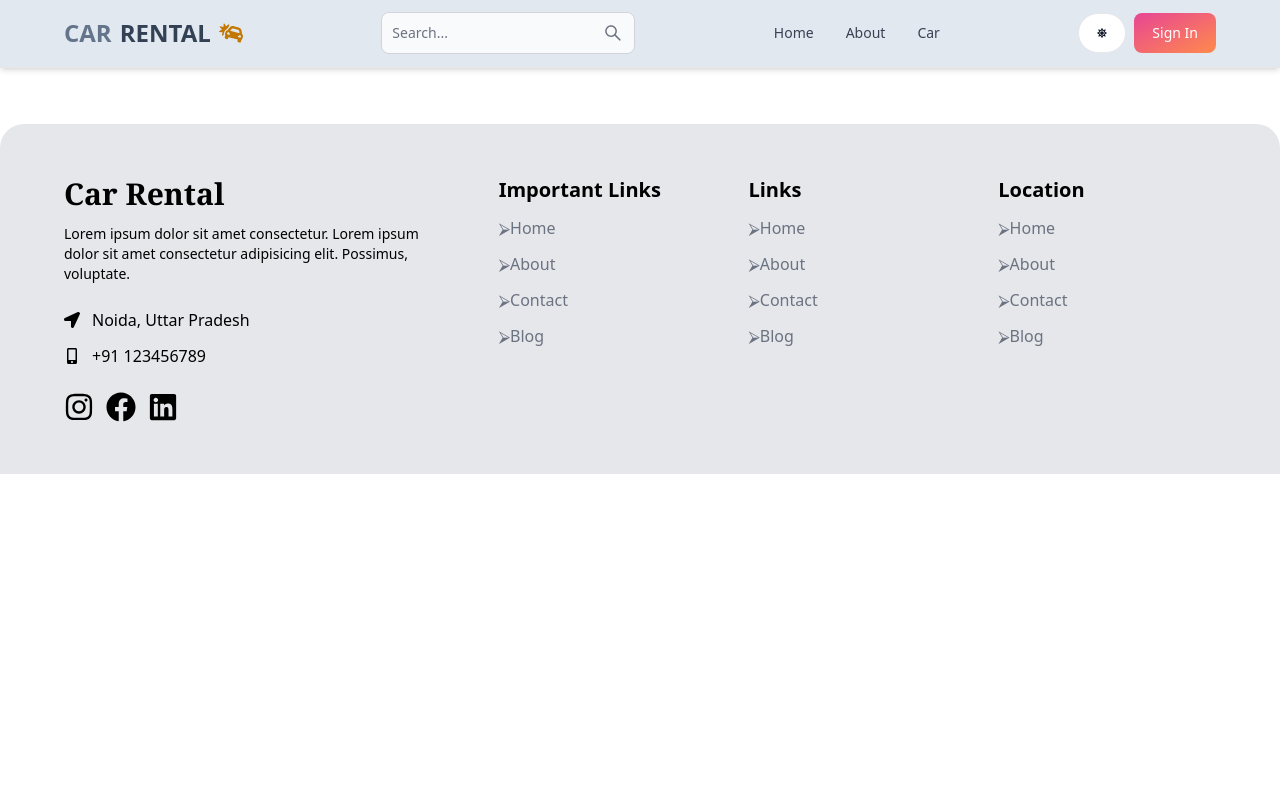
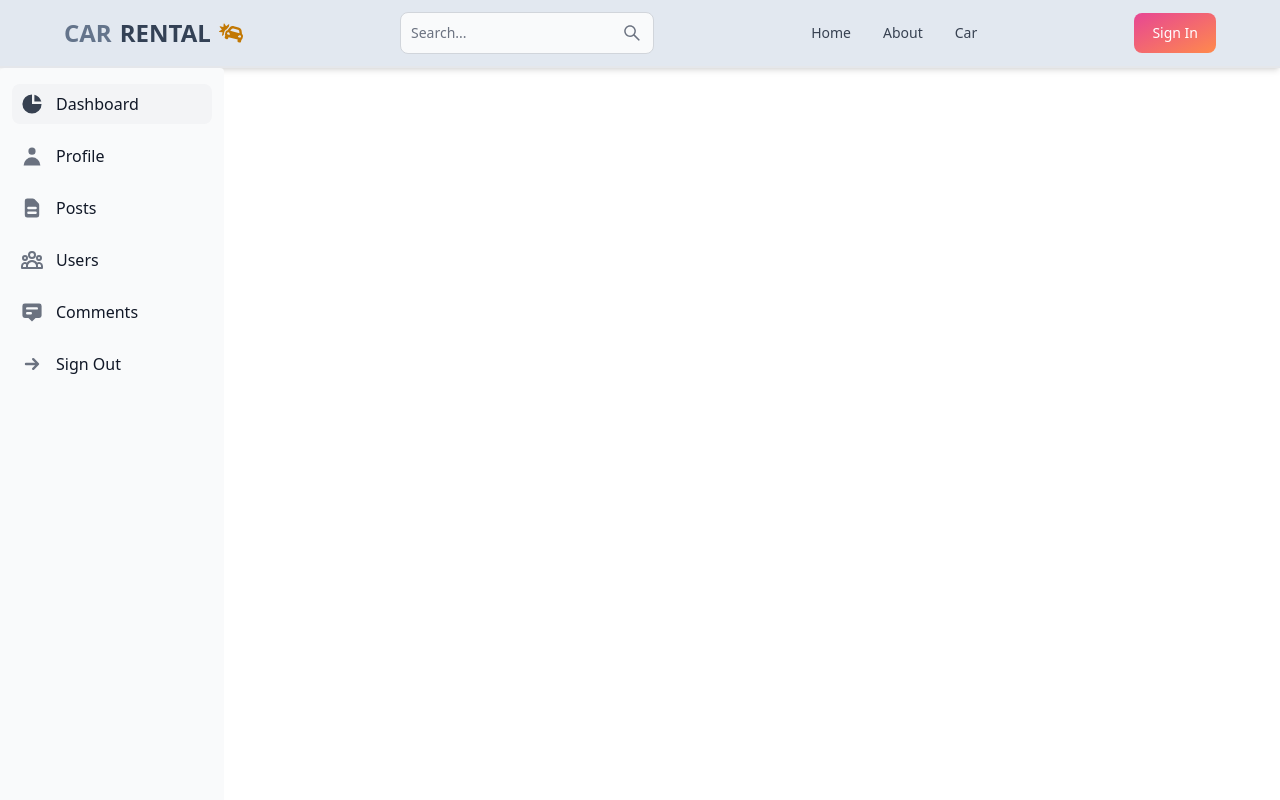
Before and after one commit to caokhanh1/Car-Rental, a React (Vite) app in the folder client/: page /dashboard in a window 1280 px wide. Shown: the top 800 px of the page. Built offline with nearby package versions, Linux system fonts and the light colour scheme.

Commit message:
update/khanh

```diff
--- a/client/src/App.jsx
+++ b/client/src/App.jsx
@@ -10,6 +10,7 @@ import Footer from "./components/Footer";
 import Booking from "./pages/Booking";
 import PrivateRoute from "./components/PrivateRoute";
 import CarRentalRegistration from "./pages/CarRentalRegistration";
+import Dashboard from "./pages/Dashboard";
 
 export default function App() {
   return (
@@ -22,9 +23,10 @@ export default function App() {
         <Route path="/about" element={<About />} />
 
         <Route element={<PrivateRoute />}>
-          <Route path="/profile" element={<Profile />} />
+        <Route path="/profile" element={<Profile />} />
 
         </Route>
+        <Route path="/dashboard" element={<Dashboard />} />
         <Route path="/register-car" element={<CarRentalRegistration />} />
         <Route path="/booking" element={<Booking />} />
         <Route path="/cars" element={<Cars />} />
--- a/client/src/components/BookCar/BookingPage.jsx
+++ b/client/src/components/BookCar/BookingPage.jsx
@@ -7,28 +7,7 @@ const BookingPage = () => {
       <div className="flex flex-col lg:flex-row lg:space-x-8">
         <div className="flex-1">
           <img src={car1} alt="Car" className="w-full h-auto rounded-lg mb-4" />
-          <div className="flex space-x-2">
-            <img
-              src={car5}
-              alt="Car Thumbnail"
-              className="w-1/5 h-auto rounded-lg cursor-pointer"
-            />
-            <img
-              src={car6}
-              alt="Car Thumbnail"
-              className="w-1/5 h-auto rounded-lg cursor-pointer"
-            />
-            <img
-              src={car6}
-              alt="Car Thumbnail"
-              className="w-1/5 h-auto rounded-lg cursor-pointer"
-            />
-            <img
-              src={car6}
-              alt="Car Thumbnail"
-              className="w-1/5 h-auto rounded-lg cursor-pointer"
-            />
-          </div>
+
         </div>
 
         {/* Booking Form */}
--- /dev/null
+++ b/client/src/components/DashBoard/DashSidebar.jsx
@@ -0,0 +1,95 @@
+import { Sidebar } from "flowbite-react";
+import { useEffect, useState } from "react";
+import {
+    HiUser,
+    HiArrowSmRight,
+    HiDocumentText,
+    HiOutlineUserGroup,
+    HiAnnotation,
+    HiChartPie,
+} from 'react-icons/hi';
+
+import { Link, useLocation } from 'react-router-dom';
+export default function DashSidebar() {
+    const location = useLocation();
+
+    const [tab, setTab] = useState('');
+    useEffect(() => {
+      const urlParams = new URLSearchParams(location.search);
+      const tabFromUrl = urlParams.get('tab');
+      if (tabFromUrl) {
+        setTab(tabFromUrl);
+      }
+    }, [location.search]);
+  return (
+    <Sidebar className='w-full md:w-56'>
+    <Sidebar.Items>
+      <Sidebar.ItemGroup className='flex flex-col gap-1'>
+
+          <Link to='/dashboard?tab=dash'>
+            <Sidebar.Item
+              active={tab === 'dash' || !tab}
+              icon={HiChartPie}
+              as='div'
+            >
+              Dashboard
+            </Sidebar.Item>
+          </Link>
+
+        <Link to='/dashboard?tab=profile'>
+          <Sidebar.Item
+            active={tab === 'profile'}
+            icon={HiUser}
+
+            labelColor='dark'
+            as='div'
+          >
+            Profile
+          </Sidebar.Item>
+        </Link>
+
+          <Link to='/dashboard?tab=posts'>
+            <Sidebar.Item
+              active={tab === 'posts'}
+              icon={HiDocumentText}
+              as='div'
+            >
+              Posts
+            </Sidebar.Item>
+          </Link>
+
+
+          <>
+            <Link to='/dashboard?tab=users'>
+              <Sidebar.Item
+                active={tab === 'users'}
+                icon={HiOutlineUserGroup}
+                as='div'
+              >
+                Users
+              </Sidebar.Item>
+            </Link>
+            <Link to='/dashboard?tab=comments'>
+              <Sidebar.Item
+                active={tab === 'comments'}
+                icon={HiAnnotation}
+                as='div'
+              >
+                Comments
+              </Sidebar.Item>
+            </Link>
+          </>
+
+        <Sidebar.Item
+          icon={HiArrowSmRight}
+          className='cursor-pointer'
+
+        >
+          Sign Out
+        </Sidebar.Item>
+      </Sidebar.ItemGroup>
+    </Sidebar.Items>
+  </Sidebar>
+
+  );
+}
--- /dev/null
+++ b/client/src/components/DashBoard/DashUser.jsx
@@ -0,0 +1,121 @@
+import { Modal, Table, Button } from "flowbite-react";
+import { useState } from "react";
+import { HiOutlineExclamationCircle, HiOutlineSearch } from "react-icons/hi";
+
+export default function DashUsers() {
+  // Sample user data (5 users)
+  const [users, setUsers] = useState([
+    {
+      id: 1,
+      dateCreated: "2023-09-01",
+      userImage: "https://via.placeholder.com/40",
+      username: "john_doe",
+      email: "john@example.com",
+    },
+    {
+      id: 2,
+      dateCreated: "2023-09-02",
+      userImage: "https://via.placeholder.com/40",
+      username: "jane_smith",
+      email: "jane@example.com",
+    },
+    {
+      id: 3,
+      dateCreated: "2023-09-03",
+      userImage: "https://via.placeholder.com/40",
+      username: "samuel_lee",
+      email: "samuel@example.com",
+    },
+    {
+      id: 4,
+      dateCreated: "2023-09-04",
+      userImage: "https://via.placeholder.com/40",
+      username: "alice_wong",
+      email: "alice@example.com",
+    },
+    {
+      id: 5,
+      dateCreated: "2023-09-05",
+      userImage: "https://via.placeholder.com/40",
+      username: "bob_jones",
+      email: "bob@example.com",
+    },
+  ]);
+
+  const [showModal, setShowModal] = useState(false);
+  const [selectedUser, setSelectedUser] = useState(null);
+
+  // Function to handle delete click
+  const handleDeleteClick = (user) => {
+    setSelectedUser(user);
+    setShowModal(true);
+  };
+
+  const handleConfirmDelete = () => {
+    // Perform delete action here
+    setUsers(users.filter((user) => user.id !== selectedUser.id));
+    setShowModal(false);
+    setSelectedUser(null);
+  };
+
+  return (
+    <div className="table-auto overflow-x-scroll md:mx-auto p-3 scrollbar scrollbar-track-slate-100 scrollbar-thumb-slate-300 dark:scrollbar-track-slate-700 dark:scrollbar-thumb-slate-500">
+      <Table hoverable className="shadow-md">
+        <Table.Head>
+          <Table.HeadCell>Date created</Table.HeadCell>
+          <Table.HeadCell>User image</Table.HeadCell>
+          <Table.HeadCell>Username</Table.HeadCell>
+          <Table.HeadCell>Email</Table.HeadCell>
+          <Table.HeadCell>Delete</Table.HeadCell>
+        </Table.Head>
+        <Table.Body className="divide-y">
+          {users.map((user) => (
+            <Table.Row
+              className="bg-white dark:border-gray-700 dark:bg-gray-800"
+              key={user.id}
+            >
+              <Table.Cell>{user.dateCreated}</Table.Cell>
+              <Table.Cell>
+                <img
+                  src={user.userImage}
+                  alt={user.username}
+                  className="w-10 h-10 object-cover bg-gray-500 rounded-full"
+                />
+              </Table.Cell>
+              <Table.Cell>{user.username}</Table.Cell>
+              <Table.Cell>{user.email}</Table.Cell>
+              <Table.Cell>
+                <span
+                  className="font-medium text-red-500 hover:underline cursor-pointer"
+                  onClick={() => handleDeleteClick(user)}
+                >
+                  Delete
+                </span>
+              </Table.Cell>
+            </Table.Row>
+          ))}
+        </Table.Body>
+      </Table>
+
+      <Modal show={showModal} onClose={() => setShowModal(false)}>
+        <Modal.Header>Delete User</Modal.Header>
+        <Modal.Body>
+          <div className="text-center">
+            <HiOutlineExclamationCircle className="h-14 w-14 text-gray-400 dark:text-gray-200 mb-4 mx-auto" />
+            <h3 className="mb-5 text-lg text-gray-500 dark:text-gray-400">
+              Are you sure you want to delete {selectedUser?.username}?
+            </h3>
+            <div className="flex justify-center gap-4">
+              <Button color="failure" onClick={handleConfirmDelete}>
+                Yes, Im sure
+              </Button>
+              <Button color="gray" onClick={() => setShowModal(false)}>
+                No, cancel
+              </Button>
+            </div>
+          </div>
+        </Modal.Body>
+      </Modal>
+    </div>
+  );
+}
--- a/client/src/components/Google.jsx
+++ b/client/src/components/Google.jsx
@@ -14,7 +14,7 @@ export default function Google() {
       const id_token = googleUser.getAuthResponse().id_token;
       try {
         const { data } = await axios.post(
-          `http://localhost:5130/Authen/signin-google`,
+          `http://localhost:5130/Authen/login-google`,
           {
             token: id_token,
           },
--- a/client/src/components/Header.jsx
+++ b/client/src/components/Header.jsx
@@ -1,6 +1,5 @@
 import { Link, useLocation } from "react-router-dom";
 import { FaCarCrash } from "react-icons/fa";
-import { FaSun } from "react-icons/fa";
 import { AiOutlineSearch } from "react-icons/ai";
 import { Button, Navbar, TextInput } from "flowbite-react";
 import { useSelector } from "react-redux";
@@ -33,9 +32,6 @@ export default function Header() {
       </Button>
 
       <div className="flex gap-2 md:order-2">
-        <Button className="w-12 h-10 hidden sm:inline" color="gray" pill>
-          <FaSun />
-        </Button>
         <Link to="/profile">
           {currentUser ? (
             <img
@@ -47,7 +43,6 @@ export default function Header() {
             <Button gradientDuoTone="pinkToOrange">Sign In</Button>
           )}
         </Link>
-        <Navbar.Toggle />
       </div>
       <Navbar.Collapse>
         <Navbar.Link active={path === "/"} as={"div"}>
--- /dev/null
+++ b/client/src/pages/Dashboard.jsx
@@ -0,0 +1,27 @@
+import { useEffect, useState } from 'react';
+import { useLocation } from 'react-router-dom';
+import DashSidebar from '../components/DashBoard/DashSidebar';
+import DashUsers from '../components/DashBoard/DashUser';
+
+export default function Dashboard() {
+  const location = useLocation();
+  const [tab, setTab] = useState('');
+  useEffect(() => {
+    const urlParams = new URLSearchParams(location.search);
+    const tabFromUrl = urlParams.get('tab');
+    if (tabFromUrl) {
+      setTab(tabFromUrl);
+    }
+  }, [location.search]);
+  return (
+    <div className='min-h-screen flex flex-col md:flex-row'>
+      <div className='md:w-56'>
+        {/* Sidebar */}
+        <DashSidebar />
+      </div>
+      {/* profile... */}
+      {tab === 'profile' && <DashUsers />}
+
+    </div>
+  );
+}
--- a/client/src/pages/SignIn.jsx
+++ b/client/src/pages/SignIn.jsx
@@ -56,7 +56,7 @@ export default function SignIn() {
               <Label value='Your email' />
               <TextInput
                 type='email'
-                placeholder='name@company.com'
+                placeholder='name@gmail.com'
                 id='email'
                 onChange={handleChange}
               />
```
Also changed, not shown: client/src/pages/Profile.jsx (+1 -27 lines), client/src/pages/Signup.jsx (+10 -41 lines).
